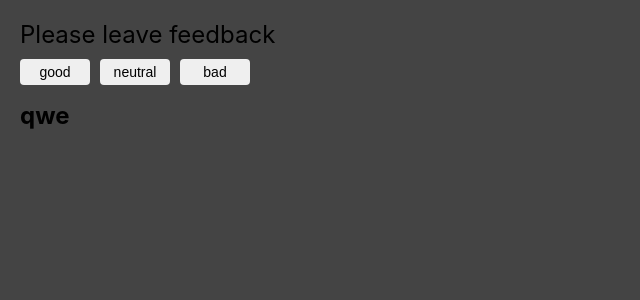
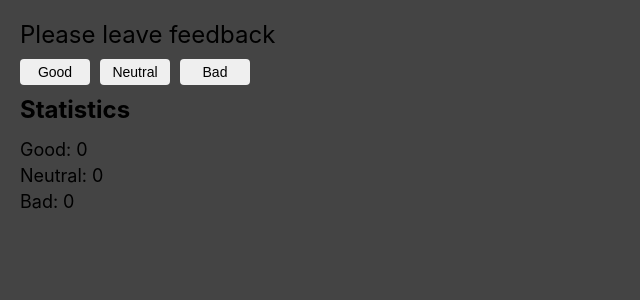
Before and after one commit to ArtemTeslenko/goit-react-hw-02-feedback, a React (Create React App) app: page / in a window 1280 px wide. Shown: the top 300 px of the page, without its empty margins (0-640 px from the left). Built offline with nearby package versions, Linux system fonts and the light colour scheme.

Commit message:
Update feedback field

```diff
--- a/src/Utils/feedbackOptions.json
+++ b/src/Utils/feedbackOptions.json
@@ -1,5 +1,5 @@
 [
-  { "name": "good", "value": "good" },
-  { "name": "neutral", "value": "neutral" },
-  { "name": "bad", "value": "bad" }
+  { "name": "good", "value": "Good" },
+  { "name": "neutral", "value": "Neutral" },
+  { "name": "bad", "value": "Bad" }
 ]
--- a/src/components/App.jsx
+++ b/src/components/App.jsx
@@ -9,7 +9,7 @@ export const App = () => {
         text="Please leave feedback"
         feedbackOptions={feedbackOptions}
       />
-      <Statistics heading="qwe" />
+      <Statistics heading="Statistics" options={feedbackOptions} />
     </div>
   );
 };
--- a/src/components/FeedbackField/FeedbackField.jsx
+++ b/src/components/FeedbackField/FeedbackField.jsx
@@ -1,28 +1,44 @@
 import PropTypes from 'prop-types';
 import React from 'react';
 import {
+  FeedbackFieldWrapper,
   FeedbackFieldElement,
   FeedbackOptionsButton,
   FeedbackOptionsItem,
   FeedbackOptionsList,
 } from './FeedbackField.styled';
 
-export default function FeedbackField({ text, feedbackOptions }) {
+class FeedbackField extends React.Component {
+  state = {
+    text: this.props.text,
+    feedbackOptions: this.props.feedbackOptions,
+  };
+
+  render() {
+    const { feedbackOptions, text } = this.state;
     return (
-    <div>
+      <FeedbackFieldWrapper>
         <FeedbackFieldElement>{text}</FeedbackFieldElement>
         <FeedbackOptionsList>
           {feedbackOptions.map(item => {
             return (
               <FeedbackOptionsItem key={item.name}>
-              <FeedbackOptionsButton>{item.value}</FeedbackOptionsButton>
+                <FeedbackOptionsButton
+                  type="button"
+                  onClick={() => console.log('click')}
+                >
+                  {item.value}
+                </FeedbackOptionsButton>
               </FeedbackOptionsItem>
             );
           })}
         </FeedbackOptionsList>
-    </div>
+      </FeedbackFieldWrapper>
     );
   }
+}
+
+export default FeedbackField;
 
 FeedbackField.propTypes = {
   test: PropTypes.string,
--- a/src/components/FeedbackField/FeedbackField.styled.jsx
+++ b/src/components/FeedbackField/FeedbackField.styled.jsx
@@ -1,4 +1,8 @@
 import styled from 'styled-components';
+
+export const FeedbackFieldWrapper = styled.div`
+  margin-bottom: 10px;
+`;
 
 export const FeedbackFieldElement = styled.p`
   margin-bottom: 10px;
--- a/src/components/Statistics/Statistics.jsx
+++ b/src/components/Statistics/Statistics.jsx
@@ -1,11 +1,33 @@
-// import PropTypes from 'prop-types';
+import PropTypes from 'prop-types';
 import React from 'react';
-import { StatisticsDataTitle } from './Statistics.styled';
+import {
+  StatisticsWrapper,
+  StatisticsDataTitle,
+  StatisticsDataList,
+  StatisticsDataItem,
+} from './Statistics.styled';
 
-export default function Statistics({ heading }) {
+export default function Statistics({ heading, options }) {
   return (
-    <div>
+    <StatisticsWrapper>
       <StatisticsDataTitle> {heading}</StatisticsDataTitle>
-    </div>
+      <StatisticsDataList>
+        {options.map(({ name, value }) => (
+          <StatisticsDataItem key={name}>
+            {value}:<span>0</span>
+          </StatisticsDataItem>
+        ))}
+      </StatisticsDataList>
+    </StatisticsWrapper>
   );
 }
+
+Statistics.propTypes = {
+  heading: PropTypes.string.isRequired,
+  options: PropTypes.arrayOf(
+    PropTypes.shape({
+      name: PropTypes.string.isRequired,
+      value: PropTypes.string.isRequired,
+    })
+  ),
+};
--- a/src/components/Statistics/Statistics.styled.jsx
+++ b/src/components/Statistics/Statistics.styled.jsx
@@ -1,5 +1,20 @@
 import styled from 'styled-components';
 
+export const StatisticsWrapper = styled.div``;
+
 export const StatisticsDataTitle = styled.h1`
+  margin-bottom: 15px;
   font-size: 24px;
 `;
+
+export const StatisticsDataList = styled.ul``;
+
+export const StatisticsDataItem = styled.li`
+  font-size: 18px;
+  &:not(:last-child) {
+    margin-bottom: 5px;
+  }
+  & span {
+    margin-left: 5px;
+  }
+`;
--- a/src/index.css
+++ b/src/index.css
@@ -22,7 +22,8 @@ body {
   box-sizing: border-box;
 }
 
-p {
+p,
+h1 {
   margin: 0;
 }
 
```
Lines whose indentation alone changed are shown as unchanged.
